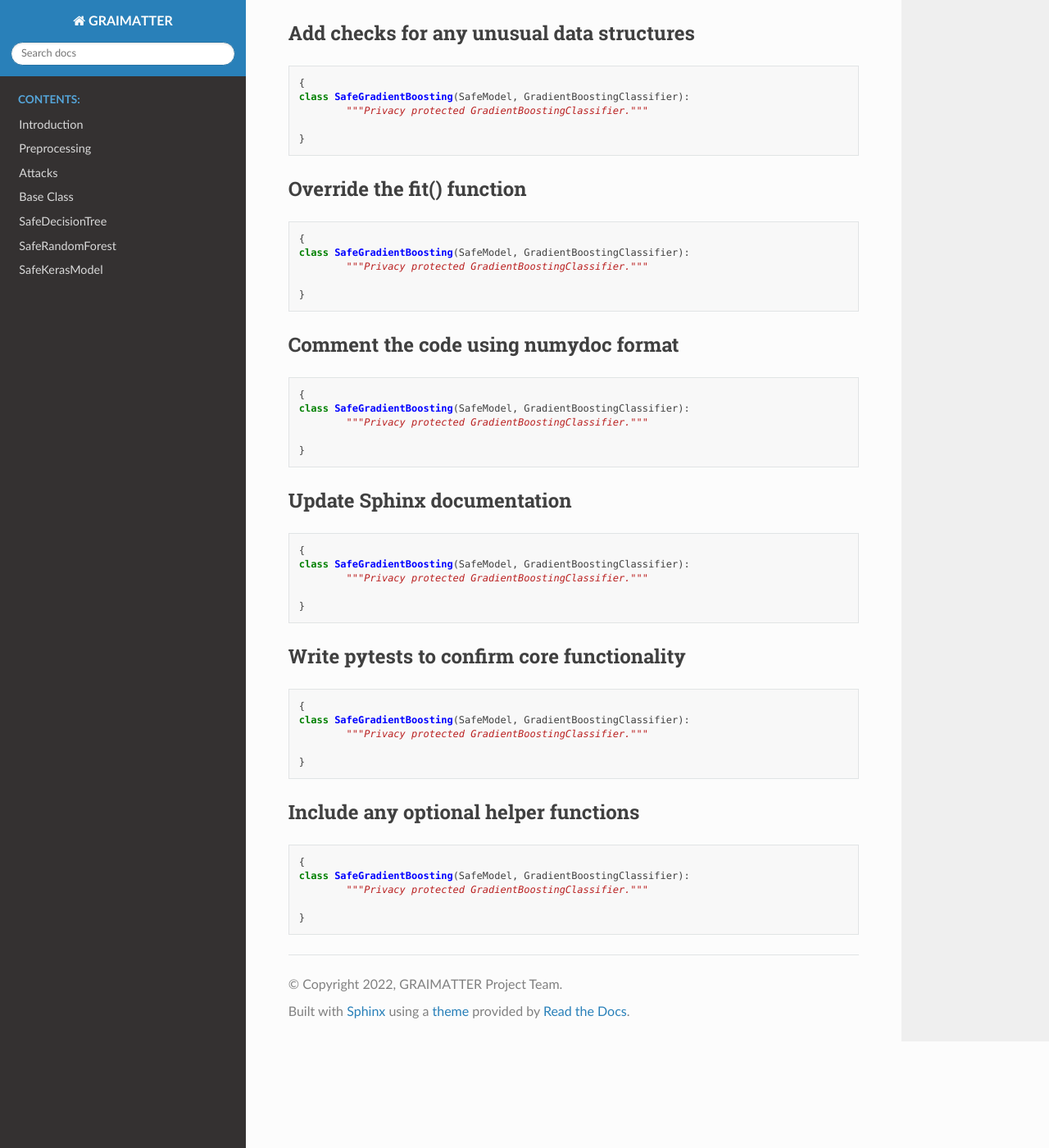
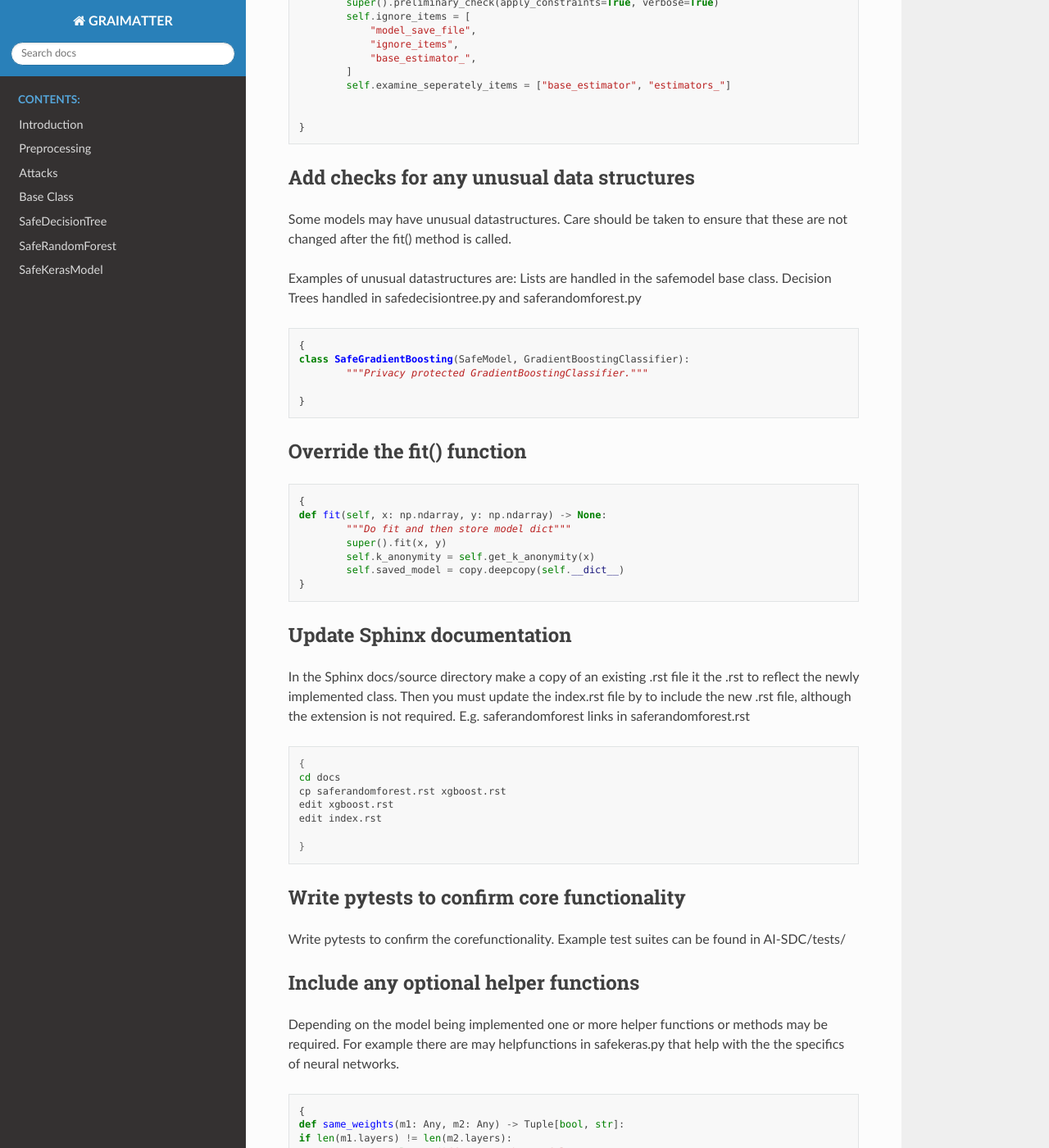
Before and after one commit to AI-SDC/SACRO-ML, a Sphinx documentation site: the page built from docs/source/extending.rst, in a window 1280 px wide and 1400 px high, scrolled down 1259 px. Shown: the whole window at 82% size. Built offline with Sphinx 7.4.7 and the Read the Docs theme 2.0.0, drawn with Linux system fonts in a browser that asks for light colours; some of the changed text lies outside the part shown.

Commit message:
Updated extending.rst with further guidance for implementing new models.

```diff
--- a/docs/source/extending.rst
+++ b/docs/source/extending.rst
@@ -6,7 +6,8 @@ Modular Design
 
 The safemodel package is an opensource wrapper for common machine learning
 models. It is designed to be modular and can be extended for use with other
-models.
+models. Code comments should be in the numpydoc format so that they are rendered
+by the automatic sphinx documentation
 
 The main steps needed to implement a new model are:
 
@@ -15,7 +16,6 @@ The main steps needed to implement a new model are:
 # Update the __init__ method with ignore_items and examine_separately items
 # Add checks for any unusual data structures
 # Override the fit() function
-# Comment the code using numydoc format
 # Update Sphinx documentation
 # Write pytests to confirm core functionality
 # Include any optional helper functions
@@ -43,6 +43,14 @@ Define the Safer Class
 	}
 
 ::
+
+
+Update rules.json file
+----------------------
+
+The rules.json file is used to define safe limits for pearameters.
+The file is written in JSON (JavaScript Object Notation) and can be extended.
+to define safe limits for parameters of newly implemented models.
 
 
 Update the __init__ method with ignore_items and examine_separately items
@@ -77,6 +85,15 @@ Add checks for any unusual data structures
 ------------------------------------------
 
 
+Some models may have unusual datastructures.
+Care should be taken to ensure that these are not changed after the fit() method
+is called.
+
+Examples of unusual datastructures are:
+Lists are handled in the safemodel base class.
+Decision Trees handled in safedecisiontree.py and saferandomforest.py
+
+
 .. code-block:: python
 
 	{
@@ -91,53 +108,66 @@ Override the fit() function
 .. code-block:: python
 
 	{
-	class SafeGradientBoosting(SafeModel, GradientBoostingClassifier):
-		"""Privacy protected GradientBoostingClassifier."""
-
+	def fit(self, x: np.ndarray, y: np.ndarray) -> None:
+		"""Do fit and then store model dict"""
+		super().fit(x, y)
+		self.k_anonymity = self.get_k_anonymity(x)
+		self.saved_model = copy.deepcopy(self.__dict__)
 	}
 
-Comment the code using numydoc format
---------------------------------------
-
-.. code-block:: python
-
-	{
-	class SafeGradientBoosting(SafeModel, GradientBoostingClassifier):
-		"""Privacy protected GradientBoostingClassifier."""
-
-	}
 
 Update Sphinx documentation
 ----------------------------
 
+In the Sphinx docs/source directory make a copy of an existing .rst file
+it the .rst to reflect the newly implemented class. Then you must update the
+index.rst file by to include the new .rst file, although the extension is
+not required. E.g. saferandomforest links in saferandomforest.rst
 
-.. code-block:: python
+.. code-block:: shell
 
 	{
-	class SafeGradientBoosting(SafeModel, GradientBoostingClassifier):
-		"""Privacy protected GradientBoostingClassifier."""
+	cd docs
+	cp saferandomforest.rst xgboost.rst
+	edit xgboost.rst
+	edit index.rst
 
 	}
 
 Write pytests to confirm core functionality
 --------------------------------------------
 
+Write pytests to confirm the corefunctionality.
+Example test suites can be found in AI-SDC/tests/
+
+
+Include any optional helper functions
+-------------------------------------
+
+Depending on the model being implemented one or more helper functions or
+methods may be required. For example there are may helpfunctions in
+safekeras.py that help with the the specifics of neural networks.
+
 
 .. code-block:: python
 
 	{
-	class SafeGradientBoosting(SafeModel, GradientBoostingClassifier):
-		"""Privacy protected GradientBoostingClassifier."""
+	def same_weights(m1: Any, m2: Any) -> Tuple[bool, str]:
+	if len(m1.layers) != len(m2.layers):
+		return False, "different numbers of layers"
+	numlayers = len(m1.layers)
+	for layer in range(numlayers):
+		m1layer = m1.layers[layer].get_weights()
+		m2layer = m2.layers[layer].get_weights()
+        if len(m1layer) != len(m2layer):
+            return False, f"layer {layer} not the same size."
+        for dim in range(len(m1layer)):
+            m1d = m2layer[dim]
+            m2d = m2layer[dim]
+            # print(type(m1d), m1d.shape)
+            if not np.array_equal(m1d, m2d):
+                return False, f"dimension {dim} of layer {layer} differs"
+	    return True, "weights match"
+
 
 	}
-
-Include any optional helper functions
--------------------------------------
-
-.. code-block:: python
-
-	{
-	class SafeGradientBoosting(SafeModel, GradientBoostingClassifier):
-		"""Privacy protected GradientBoostingClassifier."""
-
-	}
```
